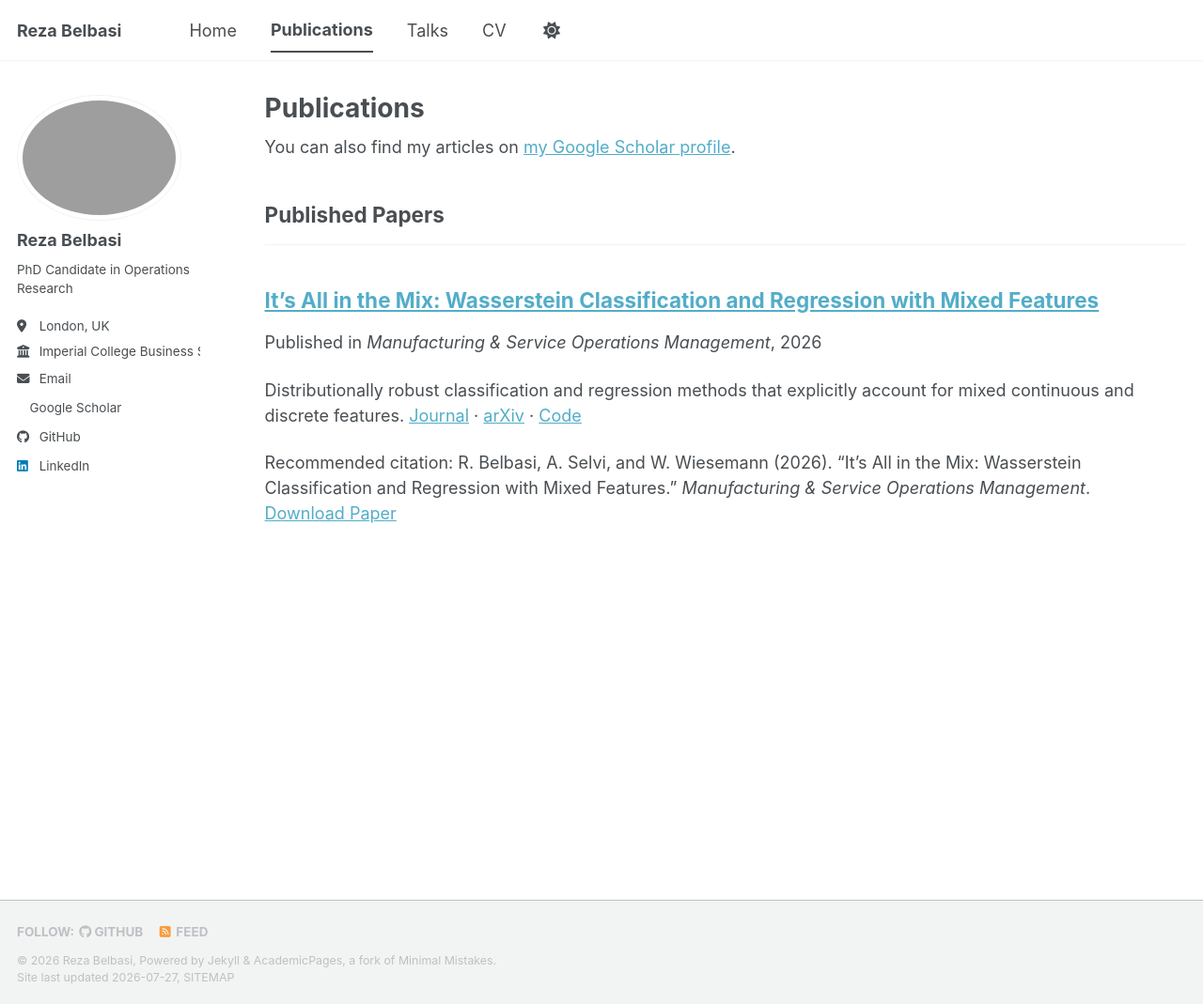
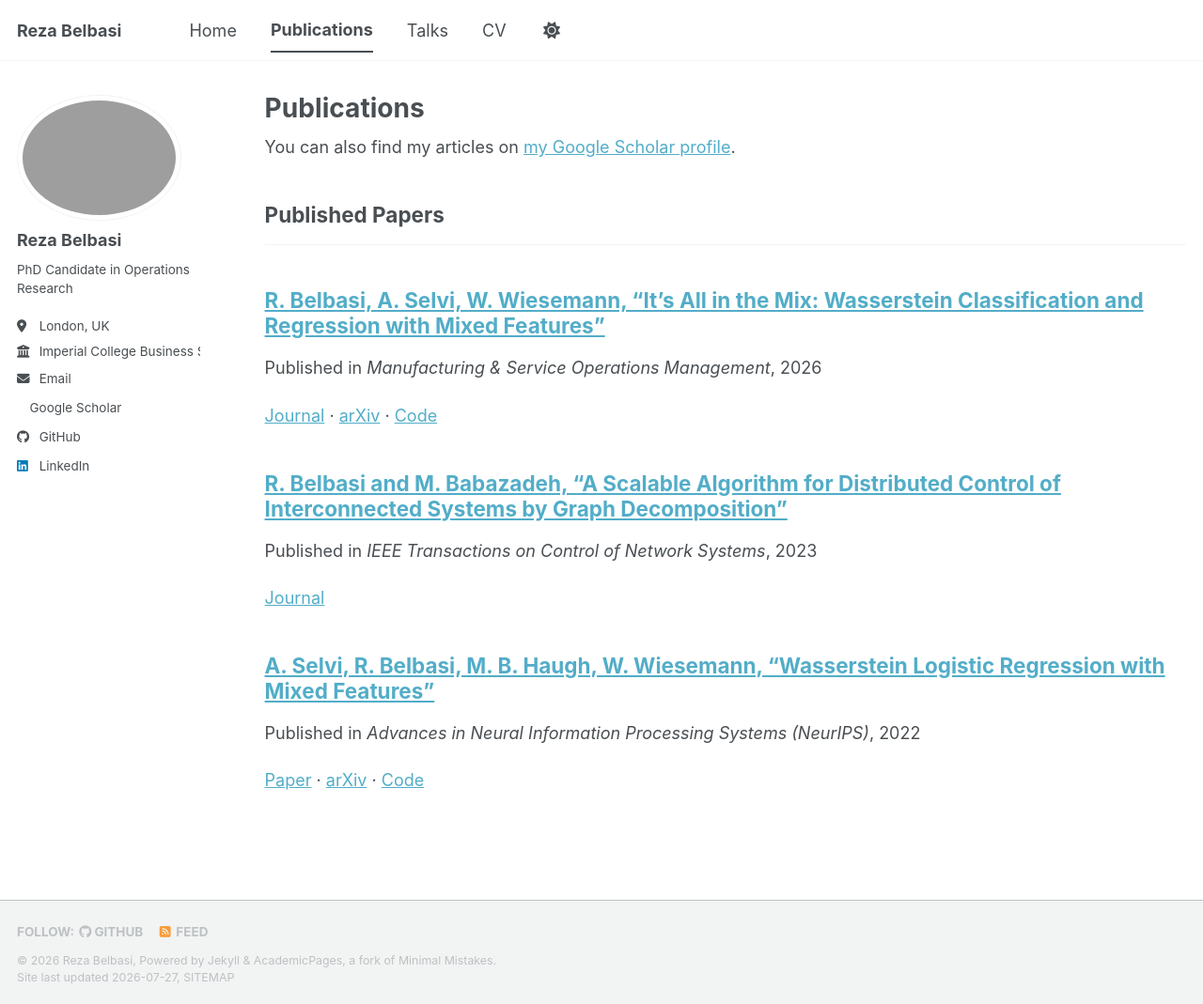
Before and after one commit to rezabelbasi/rezabelbasi.github.io, a Jekyll site: the page built from _pages/publications.html, in a window 1280 px wide and 1069 px high. Shown: the whole window at 94% size. Built offline with Jekyll 4.4.1, drawn with Linux system fonts in a browser that asks for light colours; a style sheet for code colours, icons or effects is not loaded.

Commit message:
Add files via upload

```diff
--- a/_publications/its-all-in-the-mix.md
+++ b/_publications/its-all-in-the-mix.md
@@ -1,15 +1,12 @@
 ---
-title: "It's All in the Mix: Wasserstein Classification and Regression with Mixed Features"
+title: 'R. Belbasi, A. Selvi, W. Wiesemann, “It’s All in the Mix: Wasserstein Classification and Regression with Mixed Features”'
 collection: publications
 category: published
-permalink: /publication/2026-03-09-its-all-in-the-mix
-excerpt: 'Distributionally robust classification and regression methods that explicitly account for mixed continuous and discrete features. [Journal](https://doi.org/10.1287/msom.2023.0738) · [arXiv](https://arxiv.org/abs/2312.12230) · [Code](https://github.com/rezabelbasi/Wasserstein-Mixed-Features)'
+permalink: /publication/its-all-in-the-mix
 date: 2026-03-09
 venue: 'Manufacturing & Service Operations Management'
-paperurl: 'https://arxiv.org/pdf/2312.12230'
-citation: 'R. Belbasi, A. Selvi, and W. Wiesemann (2026). “It’s All in the Mix: Wasserstein Classification and Regression with Mixed Features.” <i>Manufacturing & Service Operations Management</i>.'
+excerpt: >-
+  [Journal](https://doi.org/10.1287/msom.2023.0738) · [arXiv](https://arxiv.org/abs/2312.12230) · [Code](https://github.com/rezabelbasi/Wasserstein-Mixed-Features)
 ---
 
-This paper develops distributionally robust classification and regression methods that explicitly account for datasets containing both continuous and discrete features.
-
-**Links:** [Journal](https://doi.org/10.1287/msom.2023.0738) · [arXiv](https://arxiv.org/abs/2312.12230) · [Code](https://github.com/rezabelbasi/Wasserstein-Mixed-Features)
+[Journal](https://doi.org/10.1287/msom.2023.0738) · [arXiv](https://arxiv.org/abs/2312.12230) · [Code](https://github.com/rezabelbasi/Wasserstein-Mixed-Features)
--- /dev/null
+++ b/_publications/scalable-distributed-control.md
@@ -0,0 +1,12 @@
+---
+title: 'R. Belbasi and M. Babazadeh, “A Scalable Algorithm for Distributed Control of Interconnected Systems by Graph Decomposition”'
+collection: publications
+category: published
+permalink: /publication/scalable-distributed-control
+date: 2023-06-01
+venue: 'IEEE Transactions on Control of Network Systems'
+excerpt: >-
+  [Journal](https://doi.org/10.1109/TCNS.2022.3210342)
+---
+
+[Journal](https://doi.org/10.1109/TCNS.2022.3210342)
--- /dev/null
+++ b/_publications/wasserstein-logistic-regression.md
@@ -0,0 +1,12 @@
+---
+title: 'A. Selvi, R. Belbasi, M. B. Haugh, W. Wiesemann, “Wasserstein Logistic Regression with Mixed Features”'
+collection: publications
+category: published
+permalink: /publication/wasserstein-logistic-regression
+date: 2022-11-28
+venue: 'Advances in Neural Information Processing Systems (NeurIPS)'
+excerpt: >-
+  [Paper](https://proceedings.neurips.cc/paper_files/paper/2022/hash/6a13cffb5ec4128324f64a186785215b-Abstract-Conference.html) · [arXiv](https://arxiv.org/abs/2205.13501) · [Code](https://github.com/selvi-aras/WassersteinLR)
+---
+
+[Paper](https://proceedings.neurips.cc/paper_files/paper/2022/hash/6a13cffb5ec4128324f64a186785215b-Abstract-Conference.html) · [arXiv](https://arxiv.org/abs/2205.13501) · [Code](https://github.com/selvi-aras/WassersteinLR)
```
